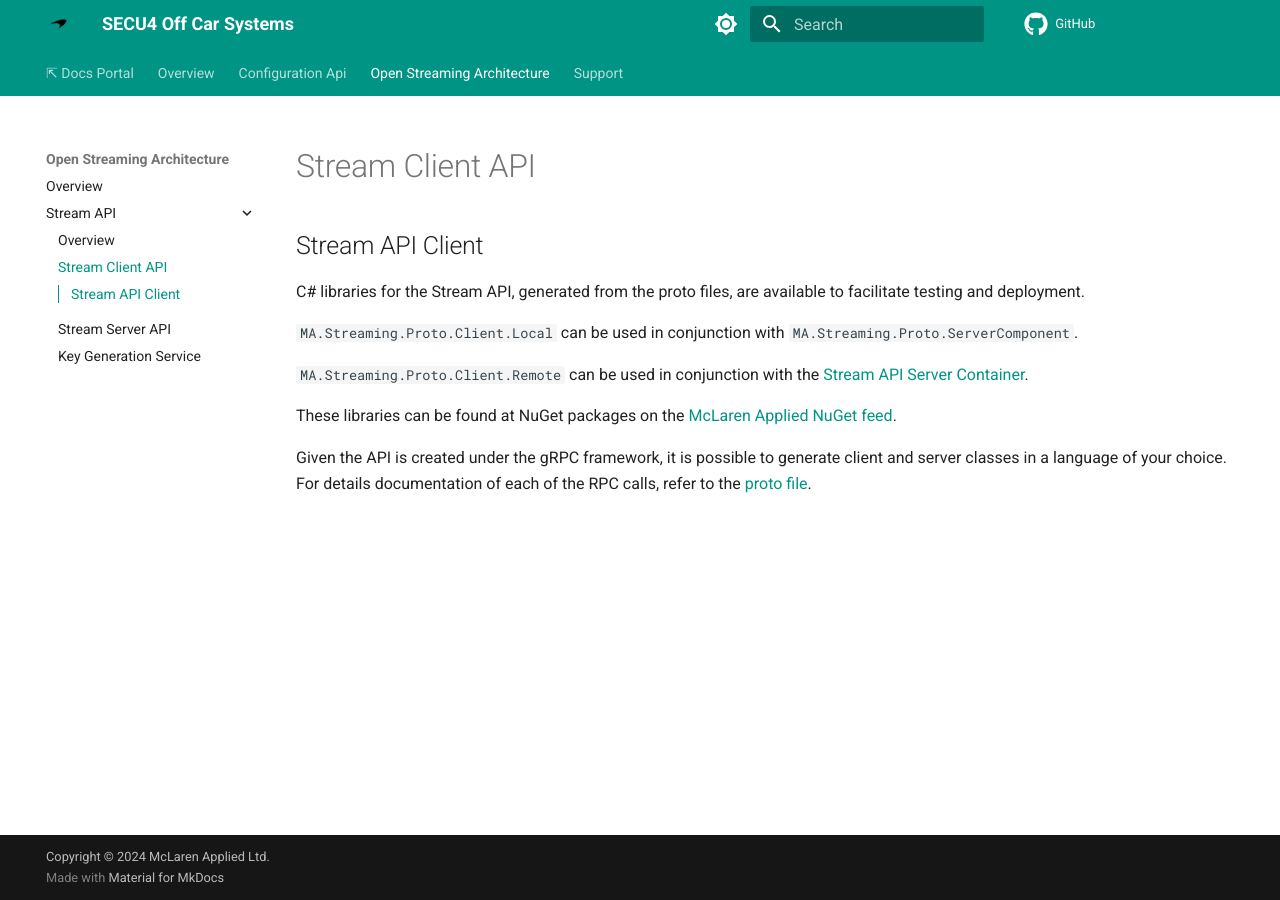
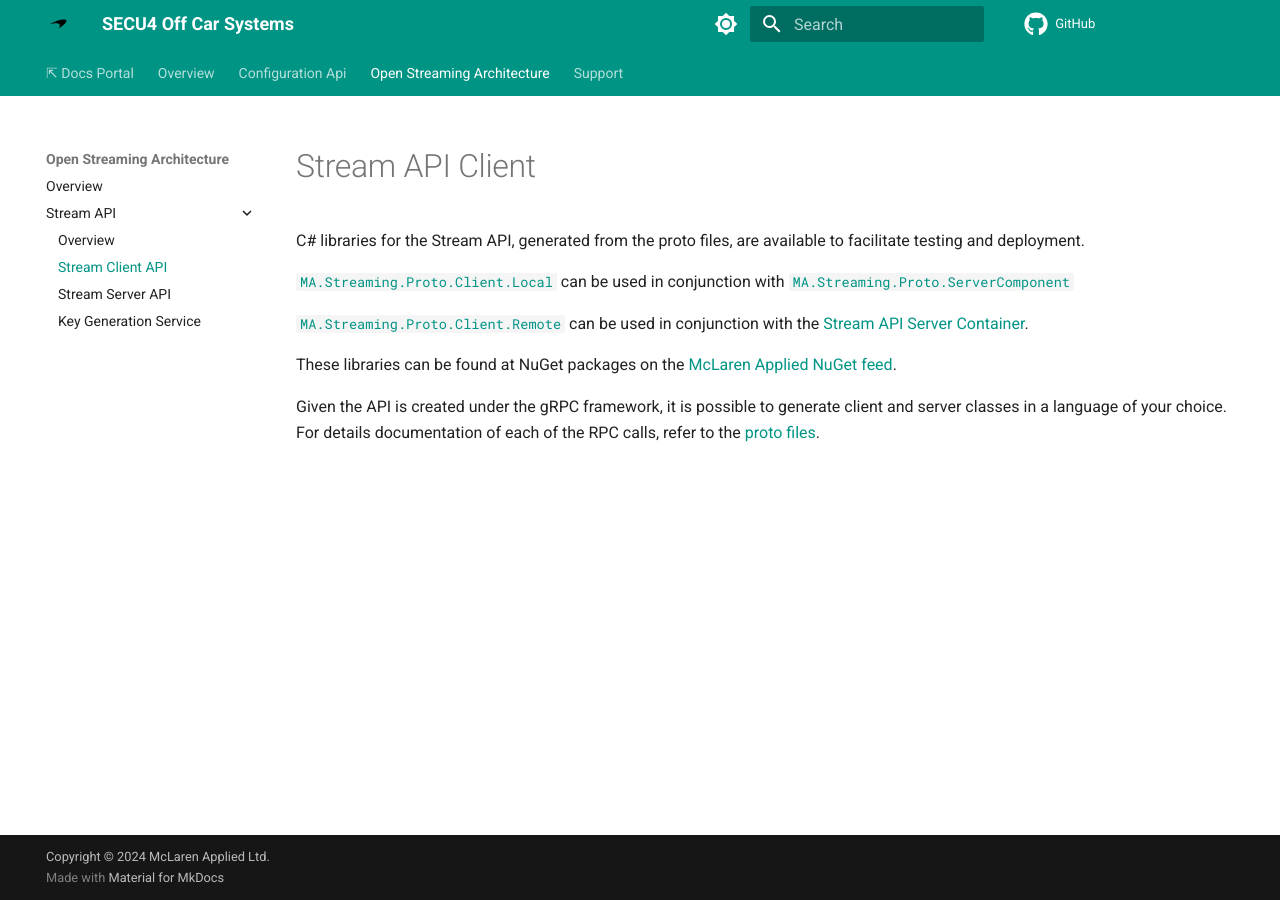
Before and after one commit to mat-docs/SECU4.Site, an MkDocs documentation site: the page built from docs/open_streaming_architecture/stream_api/stream_client.md, in a window 1280 px wide. Built offline with MkDocs 1.6.1 and Material for MkDocs 9.7.7, drawn with Linux system fonts in a browser that asks for light colours; comment, search, counter and statistics services are not loaded.

Commit message:
Add link to delivered components

```diff
--- a/docs/open_streaming_architecture/stream_api/stream_client.md
+++ b/docs/open_streaming_architecture/stream_api/stream_client.md
@@ -1,12 +1,15 @@
-## Stream API Client
+# Stream API Client
 C# libraries for the Stream API, generated from the proto files, are available to facilitate testing and deployment.
 
-`MA.Streaming.Proto.Client.Local` can be used in conjunction with `MA.Streaming.Proto.ServerComponent`.
+[`MA.Streaming.Proto.Client.Local`](https://github.com/orgs/mat-docs/packages/nuget/package/MA.Streaming.Proto.Client.Local)
+can be used in conjunction with
+[`MA.Streaming.Proto.ServerComponent`](../stream_server/#stream-api-local-server)
 
-`MA.Streaming.Proto.Client.Remote` can be used in conjunction with the [Stream API Server Container](../stream_server#stream-api-server-container).
+[`MA.Streaming.Proto.Client.Remote`](https://github.com/orgs/mat-docs/packages/nuget/package/MA.Streaming.Proto.Client.Remote)
+can be used in conjunction with the [Stream API Server Container](../stream_server/#stream-api-server-container).
 
 These libraries can be found at NuGet packages on the [McLaren Applied NuGet feed](https://github.com/orgs/mat-docs/packages).
 
 Given the API is created under the gRPC framework, it is possible to generate client and server classes in a language of
 your choice.
-For details documentation of each of the RPC calls, refer to the [proto file]().
+For details documentation of each of the RPC calls, refer to the [proto files](https://github.com/orgs/mat-docs/packages/nuget/package/MA.Streaming.API.Proto).
```
Also changed, not shown: docs/open_streaming_architecture/index.md (+0 -3 lines), docs/open_streaming_architecture/stream_api/overview.md (+5 -4 lines), docs/open_streaming_architecture/stream_api/stream_server.md (+1 -1 lines).
